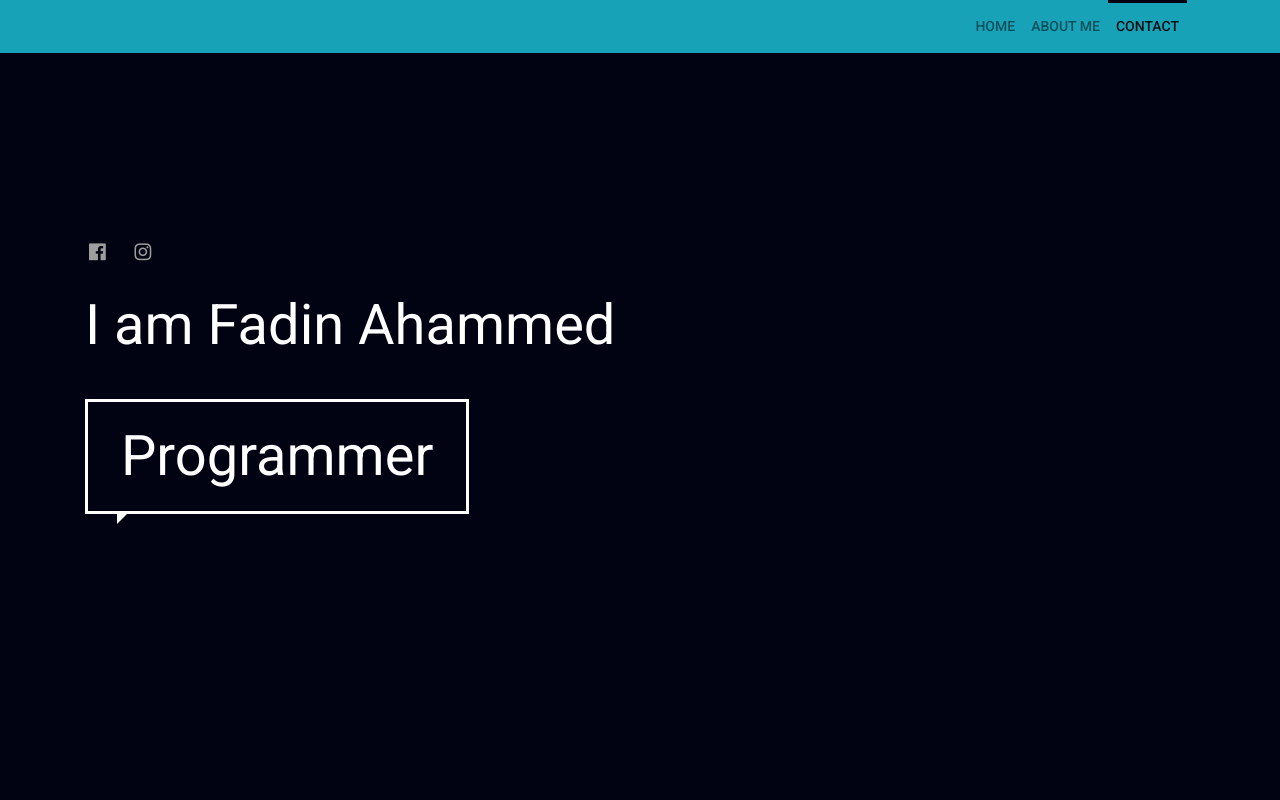
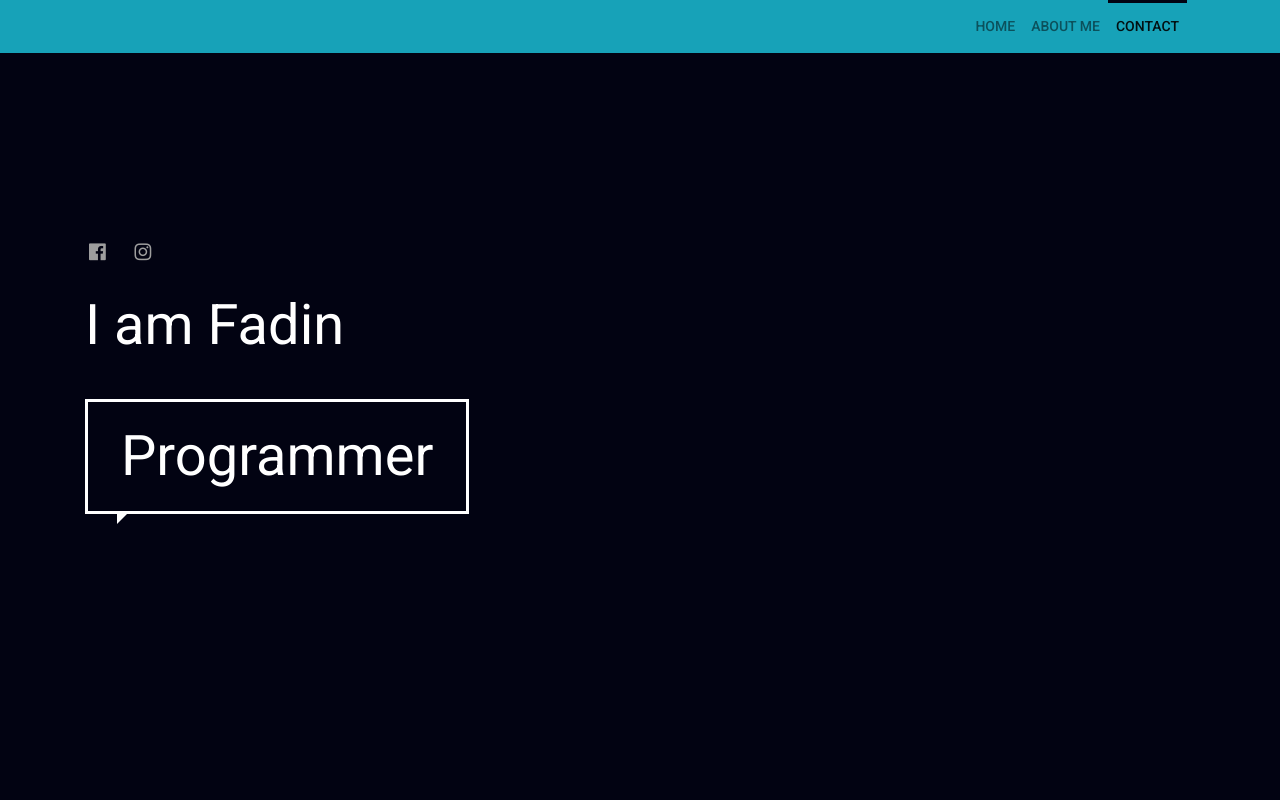
Before and after one commit to Fadin15/Fadin-Ahammed, a plain HTML site: page index.html in a window 1280 px wide. Shown: the top 800 px of the page. Drawn offline with nearby package versions, Linux system fonts and the light colour scheme.

Commit message:
Update index.html

```diff
--- a/index.html
+++ b/index.html
@@ -59,7 +59,7 @@
                         </figure>
 
                         <!--TITLE -->
-                        <h1>I am Fadin Ahammed</h1>
+                        <h1>I am Fadin</h1>
                         <h1 class="ts-bubble-border">
                             <span class="ts-title-rotate">
                                 <span class="active">Designer</span>
```
